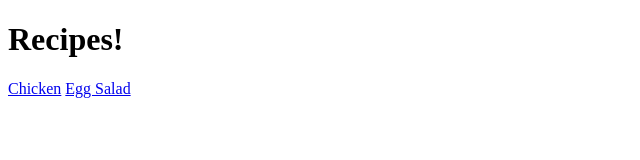
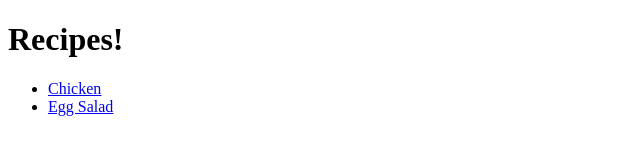
Before and after one commit to NoLuckNick/odin-recipes, a plain HTML site: page index.html in a window 1280 px wide. Shown: the whole page, without its empty margins (0-640 px from the left). Drawn offline with Linux system fonts and the light colour scheme.

Commit message:
Modified links to appear in a list on main page

```diff
--- a/index.html
+++ b/index.html
@@ -7,6 +7,8 @@
 </head>
 <body>
     <h1>Recipes!</h1>
-        <a href="./recipes/chicken.html" target="_blank" rel="noopener noreferrer">Chicken</a>
-        <a href="./recipes/egg_salad.html" target="_blank" rel="noopener noreferrer">Egg Salad</a>
+    <ul>
+        <li> <a href="./recipes/chicken.html" target="_blank" rel="noopener noreferrer">Chicken</a></li>
+        <li> <a href="./recipes/egg_salad.html" target="_blank" rel="noopener noreferrer">Egg Salad</a></li>
+    </ul>
 </html>
```
